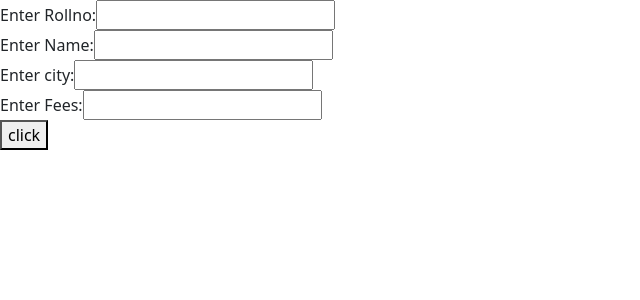
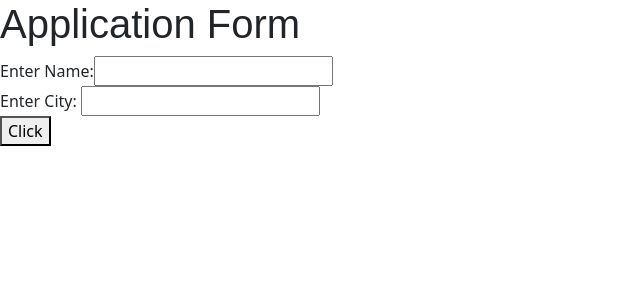
Before and after one commit to suraj19667/React, a React (Vite) app in the folder first/: page / in a window 1280 px wide. Shown: the top 300 px of the page, without its empty margins (0-640 px from the left). Built offline with nearby package versions, Linux system fonts and the light colour scheme.

Commit message:
updated commit

```diff
--- a/first/src/App.jsx
+++ b/first/src/App.jsx
@@ -1,47 +1,47 @@
 
-// import { useState } from "react"
+import { useState } from "react"
+const App=()=>{
+  const [name,setName]=useState("")
+  const [city,setCity]=useState("")
+  const handleSubmit=()=>{
+    console.log({name:name,city:city})
+  }
+  return(
+  <>
+  <h1>Application Form</h1>
+
+  Enter Name:<input type="text" value={name} onChange={(e)=>{setName(e.target.value)}}/>
+  <br/>
+  Enter City: <input type="text" value={city} onChange={(e)=>{setCity(e.target.value)}}/>
+  <br/>
+  <button onClick={handleSubmit}>Click</button>
+  </>
+  )
+}
+export default App;
+// import { useState } from "react";
 // const App=()=>{
-//   const [name,setName]=useState("")
-//   const [city,setCity]=useState("")
-//   const handleSubmit=()=>{
-//     console.log({name:name,city:city})
-//   }
+//  const [input,setInput]=useState({})
+
+//  const handleInput=(e)=>{
+//   let name=e.target.name;
+//   let value=e.target.value;
+//   setInput(values=>({...values,[name]:value}))
+//   console.log(input)
+//  }
 //   return(
-//   <>
-//   <h1>Application Form</h1>
+//     <>
+//     Enter Rollno:<input type="text" name="rollno" onChange={handleInput}/>
+//     <br/>
+//     Enter Name:<input type="text" name="name" onChange={handleInput}/>
+//     <br/>
+//     Enter city:<input type="text" name="city" onChange={handleInput}/>
+//     <br/>
+//     Enter Fees:<input type="text" name="fees" onChange={handleInput}/>
+//     <br/>
+//     <button>click</button>
+//     </>
 
-//   Enter Name:<input type="text" value={name} onChange={(e)=>{setName(e.target.value)}}/>
-//   <br/>
-//   Enter City: <input type="text" value={city} onChange={(e)=>{setCity(e.target.value)}}/>
-//   <br/>
-//   <button onClick={handleSubmit}>Click</button>
-//   </>
 //   )
 // }
 // export default App;
-import { useState } from "react";
-const App=()=>{
- const [input,setInput]=useState({})
-
- const handleInput=(e)=>{
-  let name=e.target.name;
-  let value=e.target.value;
-  setInput(values=>({...values,[name]:value}))
-  console.log(input)
- }
-  return(
-    <>
-    Enter Rollno:<input type="text" name="rollno" onChange={handleInput}/>
-    <br/>
-    Enter Name:<input type="text" name="name" onChange={handleInput}/>
-    <br/>
-    Enter city:<input type="text" name="city" onChange={handleInput}/>
-    <br/>
-    Enter Fees:<input type="text" name="fees" onChange={handleInput}/>
-    <br/>
-    <button>click</button>
-    </>
-
-  )
-}
-export default App;
```
